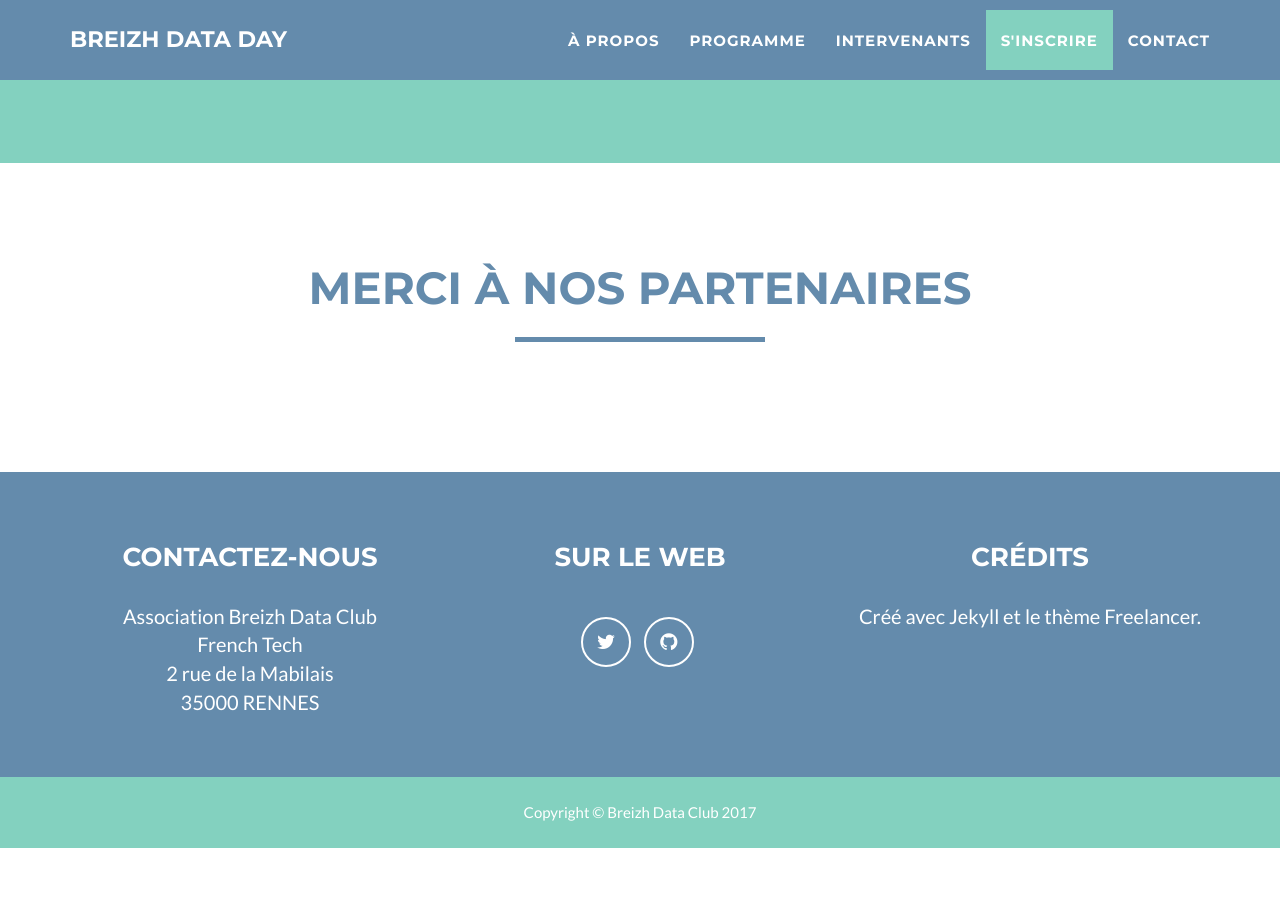
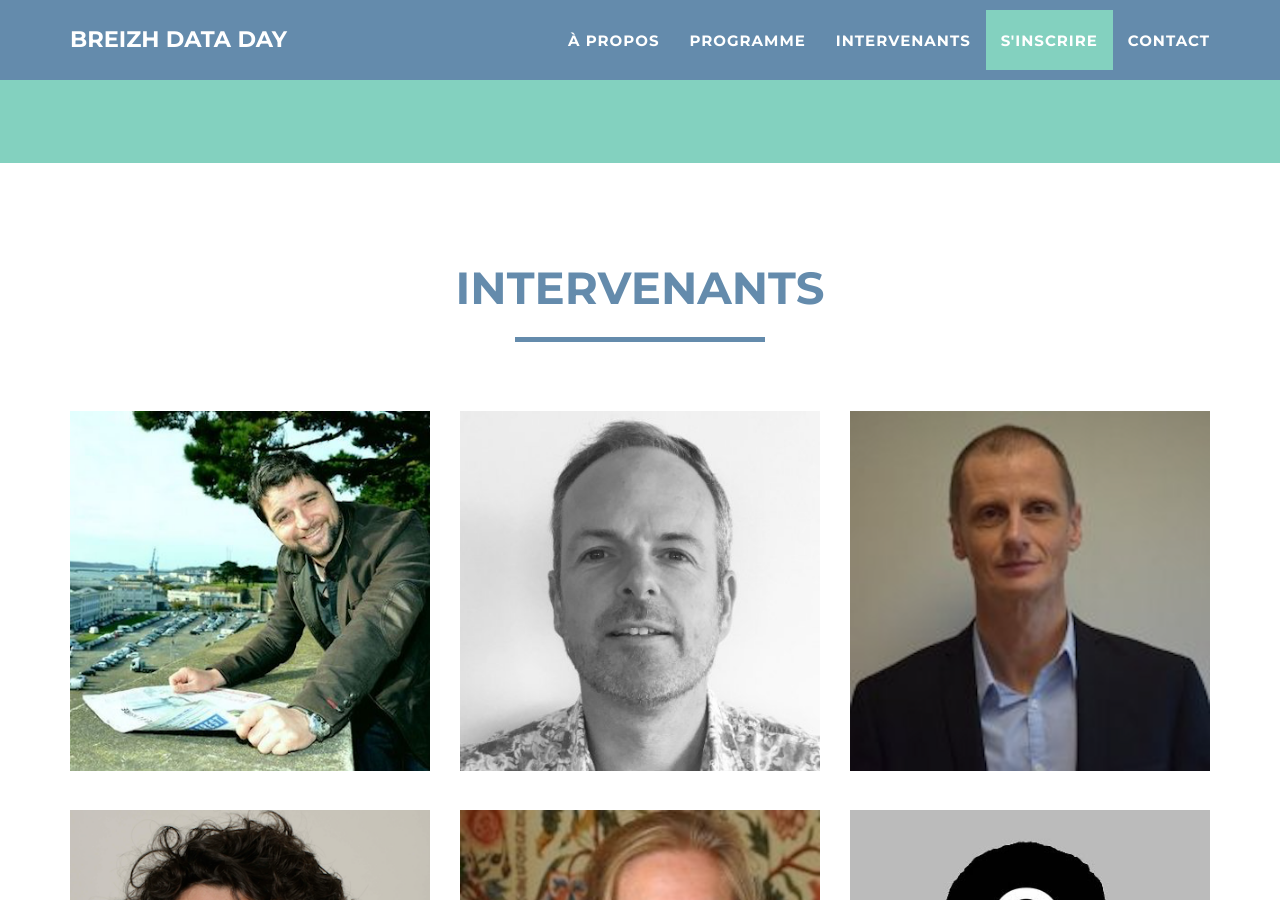
Before and after one commit to dcn-prof/breizhdataday.github.io, a Jekyll site: the page built from index.html, in a window 1280 px wide and 900 px high, scrolled down 2996 px. Built offline with Jekyll 4.4.1, drawn with Linux system fonts in a browser that asks for light colours; a script that is not in the unit is left out; before the commit the page ends 3844 px from its top, so only the background shows below that.

Commit message:
partenaires

```diff
--- a/_includes/portfolio-partenaires.html
+++ b/_includes/portfolio-partenaires.html
@@ -4,17 +4,20 @@
         <div class="container">
             <div class="row">
                 <div class="col-lg-12 text-center">
-                    <h2>Merci à nos partenaires</h2>
+                    <h2>Intervenants</h2>
                     <hr class="star-primary">
                 </div>
             </div>
             <div class="row">
-                {% for partenaires in site.partenaires %}
+                {% for post in site.posts %}
                     <div class="col-sm-4 portfolio-item">
-                        <a href="#portfolioModal-{{ partenaires.modal-id }}" class="portfolio-link" data-toggle="modal">
+                        <a href="#portfolioModal-{{ post.modal-id }}" class="portfolio-link" data-toggle="modal">
                             <div class="caption">
+                                <div class="caption-content">
+                                  <p>&nbsp;</p>
+                                </div>
                             </div>
-                            <img src="img/portfolio/{{ partenaires.img }}" class="img-responsive" alt="{{ post.alt }}">
+                            <img src="img/portfolio/{{ post.img }}" class="img-responsive" alt="{{ post.alt }}">
                         </a>
                     </div>
                 {% endfor %}
```
